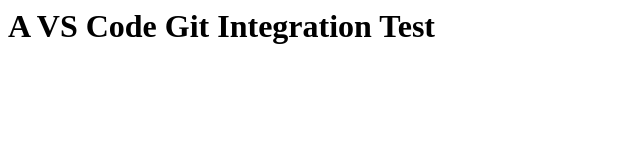
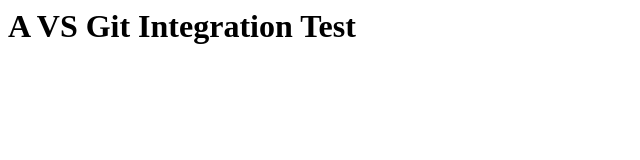
Before and after one commit to lumenotti/vsgittest, a plain HTML site: page index.html in a window 1280 px wide. Shown: the whole page, without its empty margins (0-640 px from the left). Drawn offline with Linux system fonts and the light colour scheme.

Commit message:
h1-change

```diff
--- a/index.html
+++ b/index.html
@@ -1 +1 @@
-<h1>A VS Code Git Integration Test</h1>
+<h1>A VS Git Integration Test</h1>
```
